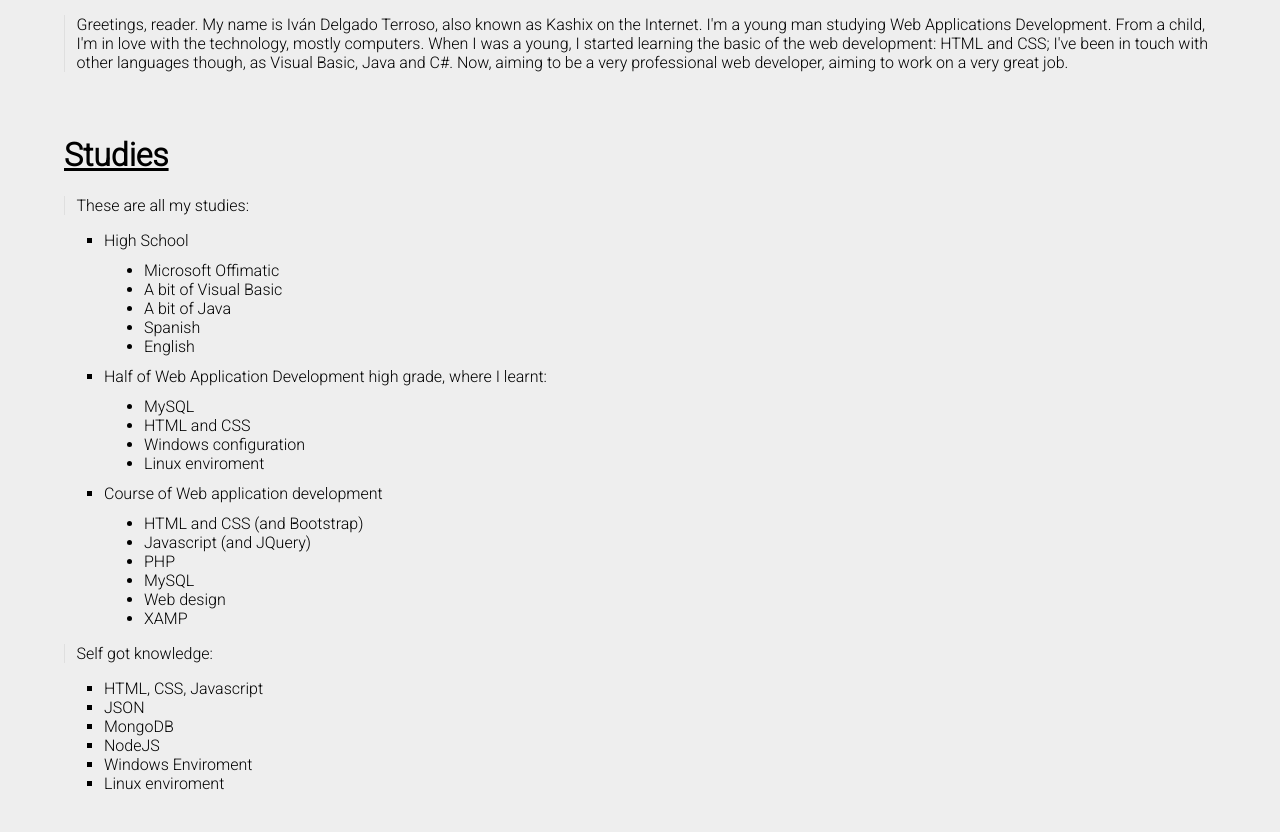
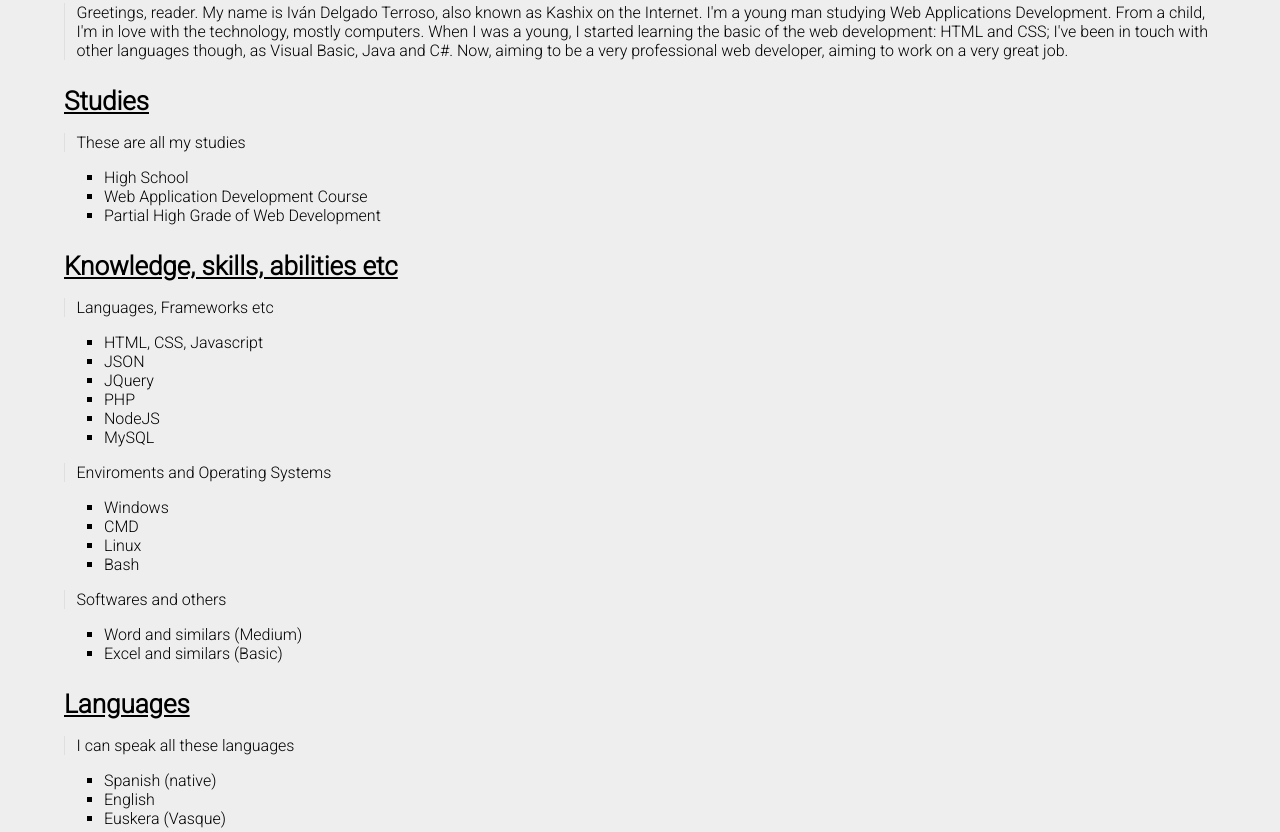
Before and after one commit to otkashix/Kashixproj, a website: page src/views/index.html in a window 1280 px wide. Shown: the part 2050-2882 px from the top of the page. Drawn offline with Linux system fonts and the light colour scheme.

Commit message:
More features

```diff
--- a/src/views/index.html
+++ b/src/views/index.html
@@ -94,6 +94,61 @@
                     <div class="fragment">
 
                         <h1 class="frag-title">Studies</h1>
+                        <p class="frag-text">These are all my studies</p>
+                        <ul class="frag-list-main">
+                            <li>High School</li>
+                            <li>Web Application Development Course</li>
+                            <li>Partial High Grade of Web Development</li>
+                        </ul>
+
+                    </div>
+
+                    <div class="fragment">
+
+                        <h1 class="frag-title">Knowledge, skills, abilities etc</h1>
+
+                        <p class="frag-text">Languages, Frameworks etc</p>
+                        <ul class="frag-list-main">
+                            <li>HTML, CSS, Javascript</li>
+                            <li>JSON</li>
+                            <li>JQuery</li>
+                            <li>PHP</li>
+                            <li>NodeJS</li>
+                            <li>MySQL</li>
+                        </ul>
+
+                        <p class="frag-text">Enviroments and Operating Systems</p>
+                        <ul class="frag-list-main">
+                            <li>Windows</li>
+                            <li>CMD</li>
+                            <li>Linux</li>
+                            <li>Bash</li>
+                        </ul>
+
+                        <p class="frag-text">Softwares and others</p>
+                        <ul class="frag-list-main">
+                            <li>Word and similars (Medium)</li>
+                            <li>Excel and similars (Basic)</li>
+                        </ul>
+
+                    </div>
+
+
+                    <div class="fragment">
+
+                        <h1 class="frag-title">Languages</h1>
+                        <p class="frag-text">I can speak all these languages</p>
+                        <ul class="frag-list-main">
+                            <li>Spanish (native)</li>
+                            <li>English</li>
+                            <li>Euskera (Vasque)</li>
+                        </ul>
+
+                    </div>
+
+                    <!--<div class="fragment">
+
+                        <h1 class="frag-title">Studies</h1>
                         <p class="frag-text">These are all my studies:</p>
                         <ul class="frag-list-main">
                             <li>High School</li>
@@ -132,7 +187,7 @@
                             <li>Linux enviroment</li>
                         </ul>
 
-                    </div>
+                    </div>-->
 
                 </div>
 
--- a/src/views/styles/style.css
+++ b/src/views/styles/style.css
@@ -192,11 +192,12 @@ a:hover{
 .fragment{
     width: 90%;
     margin-left: 5%;
-    margin-bottom: 5%;
+    margin-bottom: 2%;
 }
 .frag-title{
     text-align: left;
     text-decoration: underline;
+    font-size: 26px;
 }
 .frag-text{
     border-left: 1px solid rgb(223, 223, 223);
```
Also changed, not shown: src/views/projects/halfmoon.html (added), src/views/projects/typingweb.html (added).
